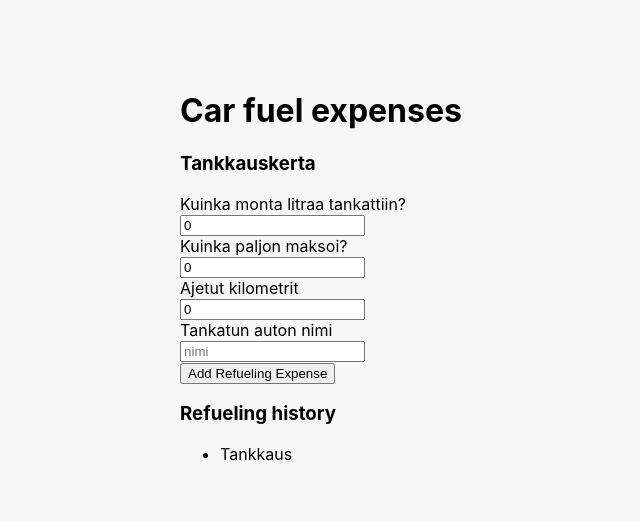
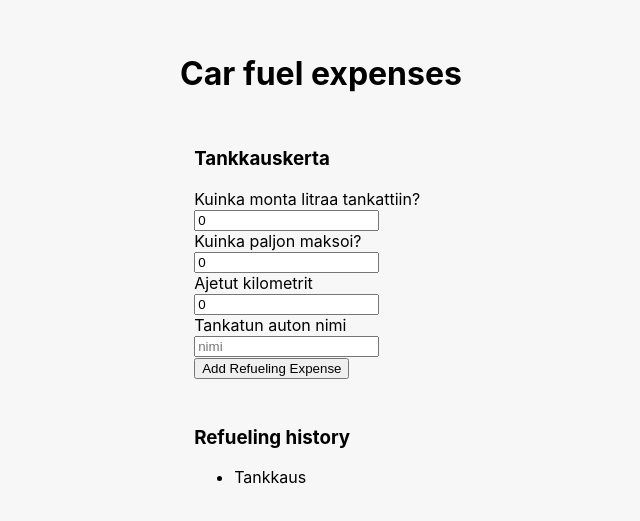
Before and after one commit to MinnaNordqvist/selainohjelmointi_g8, a React (Create React App) app in the folder bensa/: page / in a window 1280 px wide. Shown: the part 125-646 px from the top of the page, without its empty margins (319-959 px from the left). Built offline with nearby package versions, Linux system fonts and the light colour scheme.

Commit message:
yritetty muokata tyyliä. En vaan osaa :(

```diff
--- a/bensa/src/App.css
+++ b/bensa/src/App.css
@@ -4,10 +4,20 @@
 
 body {
   background-color: #f7f7f7;
-  display: flex;
-  flex-direction: column;
+  display: grid;
   align-items: center;
   justify-content: center;
   min-height: 100vh;
   margin: 0;
 }
+.container{
+  display: grid;
+  grid-row: 1;
+  padding: 5%
+}
+.historia{
+  display: grid;
+  grid-column: 3;
+  grid-row: 4;
+  padding: 5%;
+}
--- a/bensa/src/App.js
+++ b/bensa/src/App.js
@@ -12,10 +12,8 @@ function App() {
      <AddFuel />
      </div>
      <div className="historia">
-      <Tankkaushistoria />
+     <Tankkaushistoria />
      </div>
-
-
     </div>
   );
 }
```
